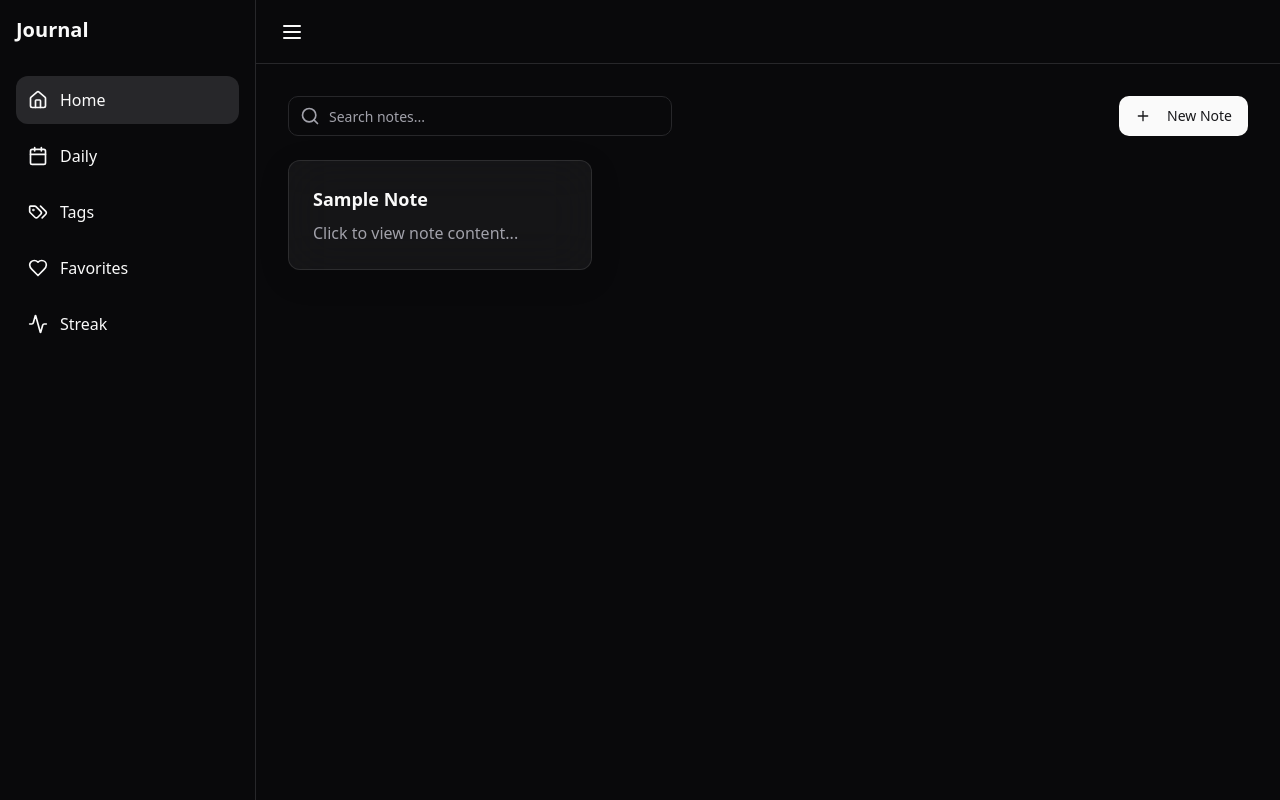
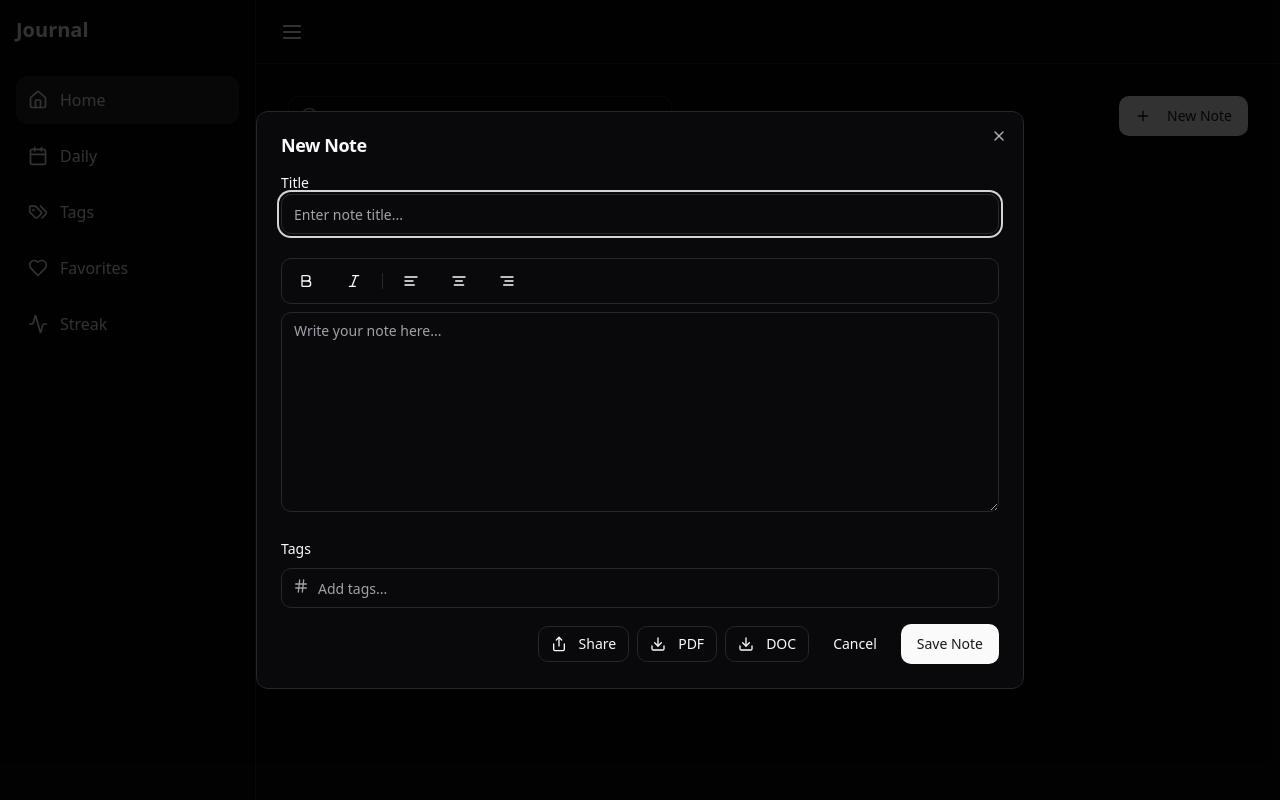
Before and after one commit to Ayushshrma18/renotes, a React (Vite) app: page / in a window 1280 px wide. Both pictures are taken after a click on the button "New Note". Built offline with nearby package versions, Linux system fonts and the light colour scheme.

Commit message:
Fix new note creation and add features
The new note creation functionality has been fixed.  Additional features such as sharing, PDF/doc export, tagging, and a rich text editor for paragraph formatting have been added.

```diff
--- /dev/null
+++ b/src/components/NoteEditor.tsx
@@ -0,0 +1,179 @@
+
+import { useState } from "react";
+import { Button } from "@/components/ui/button";
+import {
+  Dialog,
+  DialogContent,
+  DialogHeader,
+  DialogTitle,
+  DialogFooter,
+} from "@/components/ui/dialog";
+import { Input } from "@/components/ui/input";
+import { Label } from "@/components/ui/label";
+import {
+  Bold,
+  Italic,
+  AlignLeft,
+  AlignCenter,
+  AlignRight,
+  Share,
+  Download,
+  Hash,
+  X,
+} from "lucide-react";
+import { saveNote } from "@/lib/storage";
+import { Badge } from "@/components/ui/badge";
+import { Textarea } from "@/components/ui/textarea";
+
+interface NoteEditorProps {
+  isOpen: boolean;
+  onClose: () => void;
+}
+
+const NoteEditor = ({ isOpen, onClose }: NoteEditorProps) => {
+  const [title, setTitle] = useState("");
+  const [content, setContent] = useState("");
+  const [tags, setTags] = useState<string[]>([]);
+  const [newTag, setNewTag] = useState("");
+
+  const handleSave = () => {
+    const note = {
+      id: Date.now().toString(),
+      title,
+      content,
+      date: new Date().toISOString(),
+      tags,
+      isFavorite: false,
+    };
+    saveNote(note);
+    onClose();
+    setTitle("");
+    setContent("");
+    setTags([]);
+  };
+
+  const handleAddTag = (e: React.KeyboardEvent) => {
+    if (e.key === "Enter" && newTag.trim()) {
+      setTags([...tags, newTag.trim()]);
+      setNewTag("");
+    }
+  };
+
+  const removeTag = (tagToRemove: string) => {
+    setTags(tags.filter((tag) => tag !== tagToRemove));
+  };
+
+  const exportAsPDF = () => {
+    // TODO: Implement PDF export
+    console.log("Exporting as PDF...");
+  };
+
+  const exportAsDoc = () => {
+    // TODO: Implement DOC export
+    console.log("Exporting as DOC...");
+  };
+
+  const shareNote = () => {
+    // TODO: Implement sharing
+    console.log("Sharing note...");
+  };
+
+  return (
+    <Dialog open={isOpen} onOpenChange={onClose}>
+      <DialogContent className="max-w-3xl">
+        <DialogHeader>
+          <DialogTitle>New Note</DialogTitle>
+        </DialogHeader>
+
+        <div className="space-y-6">
+          <div>
+            <Label htmlFor="title">Title</Label>
+            <Input
+              id="title"
+              value={title}
+              onChange={(e) => setTitle(e.target.value)}
+              placeholder="Enter note title..."
+            />
+          </div>
+
+          <div>
+            <div className="flex items-center gap-2 mb-2 p-1 border border-border rounded-md">
+              <Button variant="ghost" size="sm">
+                <Bold className="h-4 w-4" />
+              </Button>
+              <Button variant="ghost" size="sm">
+                <Italic className="h-4 w-4" />
+              </Button>
+              <div className="h-4 w-px bg-border" />
+              <Button variant="ghost" size="sm">
+                <AlignLeft className="h-4 w-4" />
+              </Button>
+              <Button variant="ghost" size="sm">
+                <AlignCenter className="h-4 w-4" />
+              </Button>
+              <Button variant="ghost" size="sm">
+                <AlignRight className="h-4 w-4" />
+              </Button>
+            </div>
+            <Textarea
+              value={content}
+              onChange={(e) => setContent(e.target.value)}
+              placeholder="Write your note here..."
+              className="min-h-[200px]"
+            />
+          </div>
+
+          <div>
+            <Label>Tags</Label>
+            <div className="flex flex-wrap gap-2 mb-2">
+              {tags.map((tag) => (
+                <Badge key={tag} variant="secondary" className="gap-1">
+                  {tag}
+                  <X
+                    className="h-3 w-3 cursor-pointer"
+                    onClick={() => removeTag(tag)}
+                  />
+                </Badge>
+              ))}
+            </div>
+            <div className="relative">
+              <Hash className="absolute left-3 top-2.5 h-4 w-4 text-muted-foreground" />
+              <Input
+                value={newTag}
+                onChange={(e) => setNewTag(e.target.value)}
+                onKeyPress={handleAddTag}
+                placeholder="Add tags..."
+                className="pl-9"
+              />
+            </div>
+          </div>
+        </div>
+
+        <DialogFooter className="flex items-center justify-between">
+          <div className="flex gap-2">
+            <Button variant="outline" size="sm" onClick={shareNote}>
+              <Share className="h-4 w-4 mr-1" />
+              Share
+            </Button>
+            <Button variant="outline" size="sm" onClick={exportAsPDF}>
+              <Download className="h-4 w-4 mr-1" />
+              PDF
+            </Button>
+            <Button variant="outline" size="sm" onClick={exportAsDoc}>
+              <Download className="h-4 w-4 mr-1" />
+              DOC
+            </Button>
+          </div>
+          <div className="flex gap-2">
+            <Button variant="ghost" onClick={onClose}>
+              Cancel
+            </Button>
+            <Button onClick={handleSave}>Save Note</Button>
+          </div>
+        </DialogFooter>
+      </DialogContent>
+    </Dialog>
+  );
+};
+
+export default NoteEditor;
--- a/src/pages/Home.tsx
+++ b/src/pages/Home.tsx
@@ -3,17 +3,18 @@ import { useState, useEffect } from "react";
 import { Plus, Search } from "lucide-react";
 import { Button } from "@/components/ui/button";
 import { Input } from "@/components/ui/input";
+import NoteEditor from "@/components/NoteEditor";
+import { getNotes, type Note } from "@/lib/storage";
 
 const Home = () => {
   const [searchQuery, setSearchQuery] = useState("");
-  const [notes, setNotes] = useState([]);
+  const [notes, setNotes] = useState<Note[]>([]);
+  const [isEditorOpen, setIsEditorOpen] = useState(false);
 
   // Load notes from localStorage
   useEffect(() => {
-    const savedNotes = localStorage.getItem("notes");
-    if (savedNotes) {
-      setNotes(JSON.parse(savedNotes));
-    }
+    const savedNotes = getNotes();
+    setNotes(savedNotes);
   }, []);
 
   return (
@@ -28,19 +29,34 @@ const Home = () => {
             onChange={(e) => setSearchQuery(e.target.value)}
           />
         </div>
-        <Button>
+        <Button onClick={() => setIsEditorOpen(true)}>
           <Plus className="h-5 w-5 mr-2" />
           New Note
         </Button>
       </div>
 
       <div className="grid grid-cols-1 md:grid-cols-2 lg:grid-cols-3 gap-6">
-        {/* Notes will be rendered here */}
-        <div className="note-card">
-          <h3 className="text-lg font-semibold mb-2">Sample Note</h3>
-          <p className="text-muted-foreground">Click to view note content...</p>
-        </div>
+        {notes.map((note) => (
+          <div key={note.id} className="note-card">
+            <h3 className="text-lg font-semibold mb-2">{note.title}</h3>
+            <p className="text-muted-foreground line-clamp-3">{note.content}</p>
+            {note.tags.length > 0 && (
+              <div className="flex flex-wrap gap-2 mt-3">
+                {note.tags.map((tag) => (
+                  <span
+                    key={tag}
+                    className="px-2 py-1 text-xs rounded-full bg-secondary"
+                  >
+                    {tag}
+                  </span>
+                ))}
+              </div>
+            )}
+          </div>
+        ))}
       </div>
+
+      <NoteEditor isOpen={isEditorOpen} onClose={() => setIsEditorOpen(false)} />
     </div>
   );
 };
```
